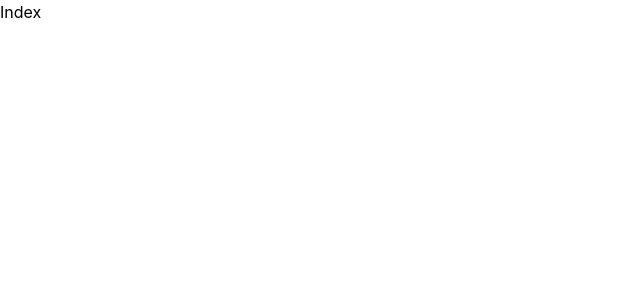
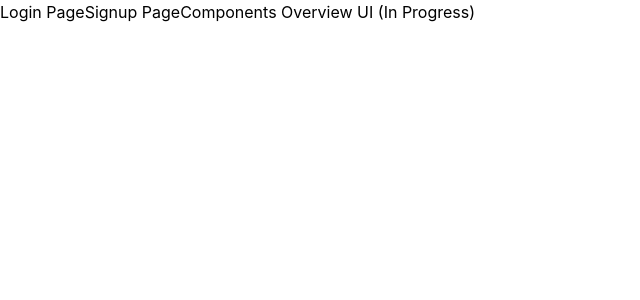
Before and after one commit to ZH1245/microservices, a React (Vite) app: page / in a window 1280 px wide. Shown: the top 300 px of the page, without its empty margins (0-640 px from the left). Built offline with nearby package versions, Linux system fonts and the light colour scheme.

Commit message:
Update index.tsx

```diff
--- a/src/routes/index.tsx
+++ b/src/routes/index.tsx
@@ -1,4 +1,4 @@
-import { createFileRoute } from '@tanstack/react-router'
+import { Link, createFileRoute } from '@tanstack/react-router'
 
 export const Route = createFileRoute('/')({
     component: Index
@@ -6,7 +6,11 @@ export const Route = createFileRoute('/')({
 
 function Index() {
     return (
-        <div>Index</div>
+        <>
+        <Link to='/auth/login'>Login Page</Link>
+        <Link to='/auth/signup'>Signup Page</Link>
+        <Link to='/components'>Components Overview UI (In Progress)</Link>
+        </>
     )
 }
 
```
